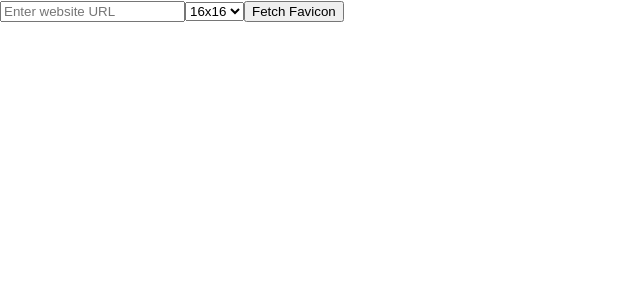
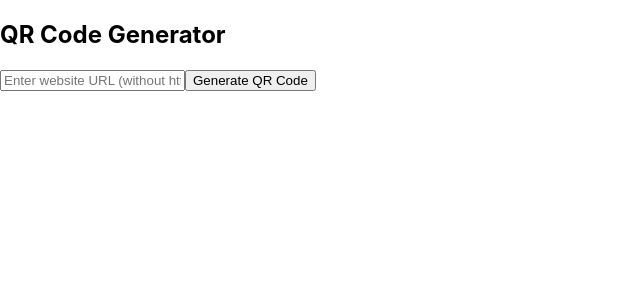
Before and after one commit to cambiasonabil/qr-code-generator, a Next.js app: page /components/QrCodeGenerator in a window 1280 px wide. Shown: the top 300 px of the page, without its empty margins (0-640 px from the left). Built offline with nearby package versions, Linux system fonts and the light colour scheme.

Commit message:
Ready qrCode

```diff
--- a/package.json
+++ b/package.json
@@ -16,7 +16,8 @@
     "next": "13.5.6",
     "qrcode.react": "^3.1.0",
     "react": "18.2.0",
-    "react-dom": "18.2.0"
+    "react-dom": "18.2.0",
+    "react-qrcode-logo": "^2.9.0"
   },
   "devDependencies": {
     "eslint": "8.52.0",
--- a/pages/components/QrCodeGenerator.js
+++ b/pages/components/QrCodeGenerator.js
@@ -1,50 +1,67 @@
 import React, { useState } from 'react';
-import QRCode from 'qrcode.react';
-import axios from 'axios';
+// import QRCode from 'qrcode.react';
+import { QRCode } from 'react-qrcode-logo';
+function QrCodeGenerator() {
+  const [url, setUrl] = useState('');
+  const [qrCodeUrl, setQrCodeUrl] = useState('');
 
-function QrCodeGenerator() {
-  const [text, setText] = useState('');
-  const [size, setSize] = useState('16');
-  const [faviconUrl, setFaviconUrl] = useState('');
+  // Function to handle generating the QR code
+  const generateQRCode = () => {
+    let formattedUrl = url.trim();
 
-  const fetchFavicon = async () => {
-    try {
-      // Construct the URL for fetching the favicon based on the input URL and selected size
-      const faviconApiUrl = `https://t0.gstatic.com/faviconV2?client=SOCIAL&type=FAVICON&fallback_opts=TYPE,SIZE,URL&url=${text}&size=${size}`;
+    // Check if the URL starts with "http://" or "https://"
+    if (!formattedUrl.startsWith('http://') && !formattedUrl.startsWith('https://')) {
+      formattedUrl = 'https://' + formattedUrl;
+    }
 
-      // Make a request to fetch the favicon
-      const response = await axios.get(faviconApiUrl);
-console.log(response)
-      // Check if the response contains data
-      if (response.data) {
-        setFaviconUrl(faviconApiUrl); // Set the favicon URL
-      } else {
-        console.error('No favicon found');
-      }
-    } catch (error) {
-      console.error('Error fetching favicon:', error);
-    }
+    setQrCodeUrl(formattedUrl);
   };
 
   return (
     <div>
+      <h2>QR Code Generator</h2>
       <input
         type="text"
-        value={text}
-        onChange={(e) => setText(e.target.value)}
-        placeholder="Enter website URL"
+        placeholder="Enter website URL (without http:// or https://)"
+        value={url}
+        onChange={(e) => setUrl(e.target.value)}
       />
-      <select value={size} onChange={(e) => setSize(e.target.value)}>
-        <option value="16">16x16</option>
-        <option value="32">32x32</option>
-        <option value="64">64x64</option>
-      </select>
-      <button onClick={fetchFavicon}>Fetch Favicon</button>
-      {faviconUrl && (
-        <QRCode value={text}>
-          {/* Display the fetched favicon as an image in the center of the QR code */}
-          <image x={25} y={25} width={size} height={size} xlinkHref={faviconUrl} />
-        </QRCode>
+      <button onClick={generateQRCode}>Generate QR Code</button>
+
+      {qrCodeUrl && (
+        <div>
+          <p>Website URL: {qrCodeUrl}</p>
+          {/* <QRCode value={qrCodeUrl}
+          imageSettings={{
+            src:`https://t1.gstatic.com/faviconV2?client=SOCIAL&type=FAVICON&fallback_opts=TYPE,SIZE,URL&url=https://mediaelegant.com&size=16`,
+            x: 32,
+            y: 32,
+            height: 20,
+            width: 20,
+            excavate: true
+
+          }}
+           /> */}
+           <QRCode value={qrCodeUrl}
+           logoImage={`https://t1.gstatic.com/faviconV2?client=SOCIAL&type=FAVICON&fallback_opts=TYPE,SIZE,URL&url=${qrCodeUrl}&size=128`}
+           removeQrCodeBehindLogo={true}
+           size={350}
+           ecLevel={'H'}
+           eyeColor={'grey'}
+           eyeRadius={[[10, 10, 0, 10],50,5]}
+          //  logoHeight={32}
+          //  logoWidth={32}
+          //  bgColor='black'
+          //  fgColor='white'
+          //  logoPadding={10}
+          logoHeight={64} // Adjust logo height to your preference
+          logoWidth={64}  // Adjust logo width to your preference
+          bgColor='white'  // Use a light background color to improve readability
+          fgColor='black'  // Use a dark foreground color to improve readability
+          logoPadding={5}  // Adjust logo padding to your preference
+          logoPaddingStyle={'circle'}
+            />
+        </div>
       )}
     </div>
   );
```
Also changed, not shown: 1 other file (tests, documents, lock files or other folders).
